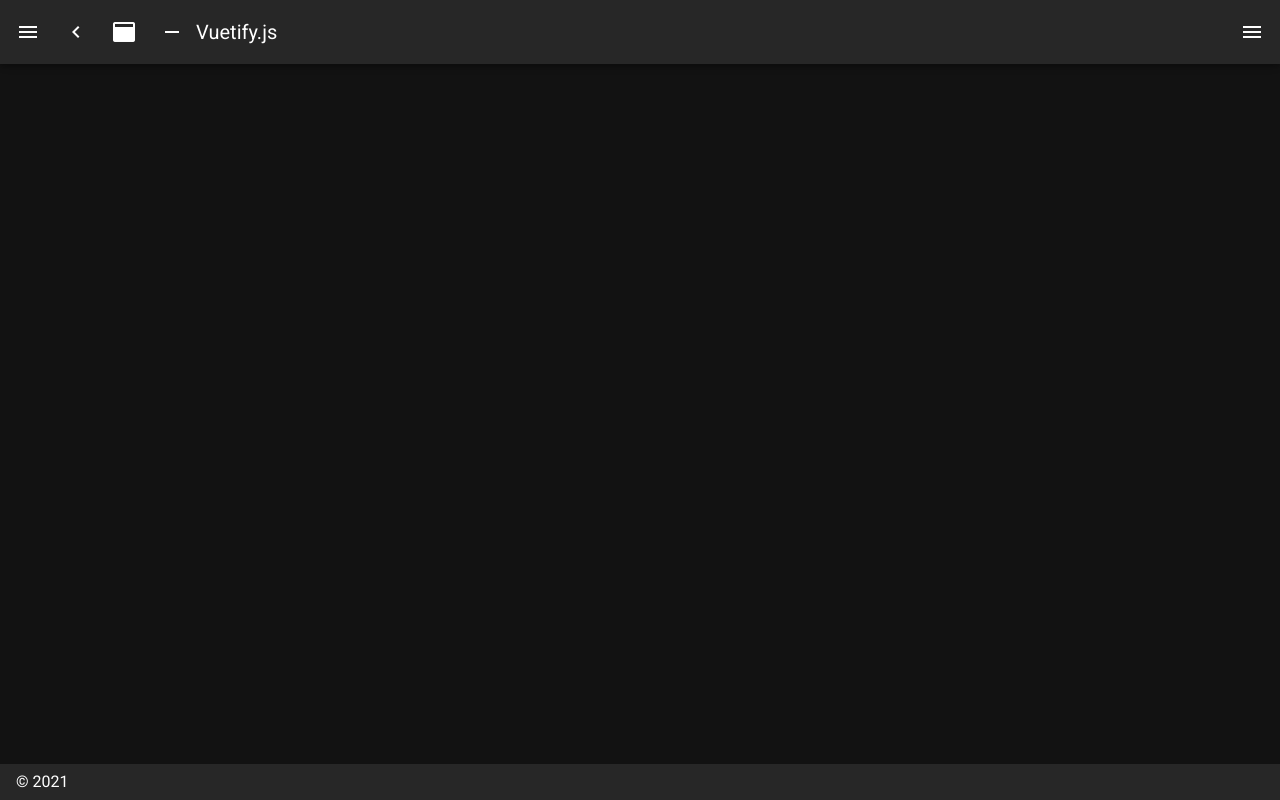
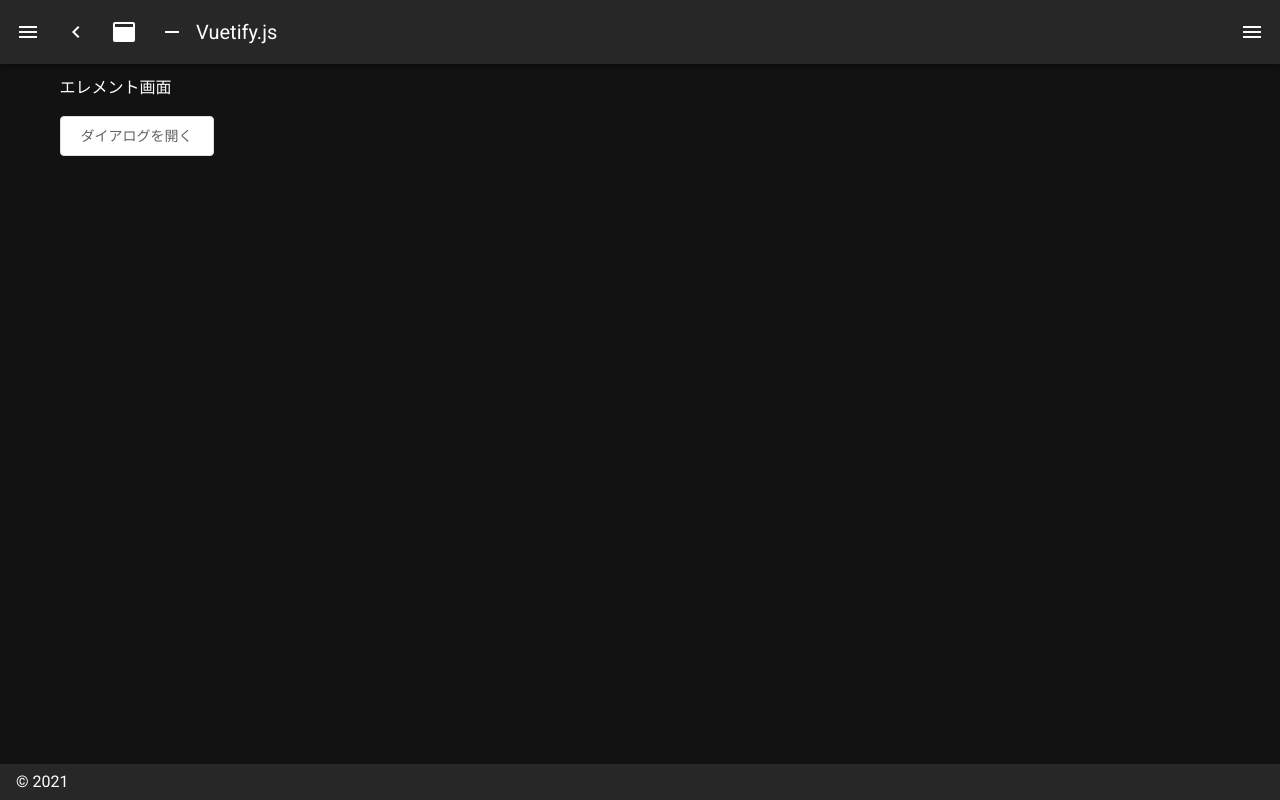
Before and after one commit to Sinh00/nuxt-test, a Nuxt app: page /element in a window 1280 px wide. Before the commit this address had no page. Built offline with nearby package versions, Linux system fonts and the light colour scheme.

Commit message:
[add] #2 elementページを追加しました

```diff
--- a/nuxt.config.js
+++ b/nuxt.config.js
@@ -23,7 +23,7 @@ export default {
   css: [],
 
   // Plugins to run before rendering page: https://go.nuxtjs.dev/config-plugins
-  plugins: [],
+  plugins: ['~plugins/element.ts'],
 
   // Auto import components: https://go.nuxtjs.dev/config-components
   components: true,
--- /dev/null
+++ b/pages/element.vue
@@ -0,0 +1,19 @@
+<template>
+  <div>
+    <p>エレメント画面</p>
+    <el-button @click="visible = true">ダイアログを開く</el-button>
+    <el-dialog :visible.sync="visible" title="確認">
+      <p>表示</p>
+    </el-dialog>
+  </div>
+</template>
+
+<script>
+export default {
+  data: function () {
+    return {
+      visible: false,
+    }
+  },
+}
+</script>
--- a/plugins/element.ts
+++ b/plugins/element.ts
@@ -1,3 +1,5 @@
 import Vue from 'vue'
-// import Element from 'elemnet-ui'
-// コメント追加
+import Element from 'element-ui'
+import 'element-ui/lib/theme-chalk/index.css'
+
+Vue.use(Element)
```
